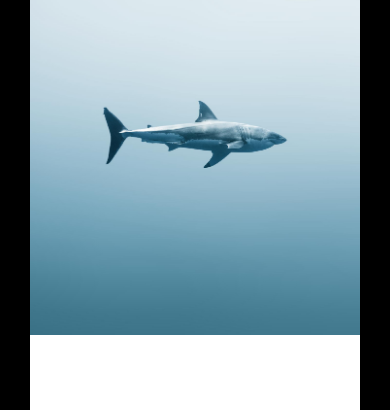
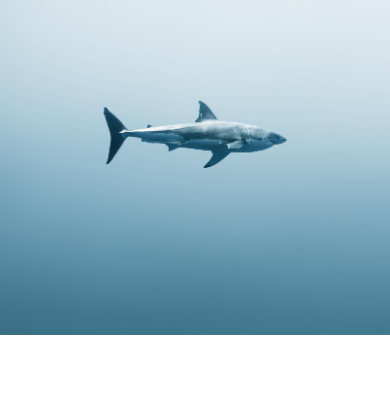
Before and after one commit to acandael/my-acandael.github.io, a plain HTML site: page _site/2016/11/03/title-of-post.html in a window 390 px wide. Shown: the part 87-497 px from the top of the page. Drawn offline with Linux system fonts and the light colour scheme.

Commit message:
add missing styles to media query

```diff
--- a/_site/css/main.css
+++ b/_site/css/main.css
@@ -474,6 +474,13 @@ h4 {
 }
 
 @media (max-width: 800px) {
+  html {
+    box-shadow: none;
+    padding: 0;
+  }
+  .post-aside {
+    display: none;
+  }
   /* HEADER STYLES */
     .header-nav {
       padding: 2vh 1em 0 0;
--- a/css/main.css
+++ b/css/main.css
@@ -474,6 +474,13 @@ h4 {
 }
 
 @media (max-width: 800px) {
+  html {
+    box-shadow: none;
+    padding: 0;
+  }
+  .post-aside {
+    display: none;
+  }
   /* HEADER STYLES */
     .header-nav {
       padding: 2vh 1em 0 0;
```
